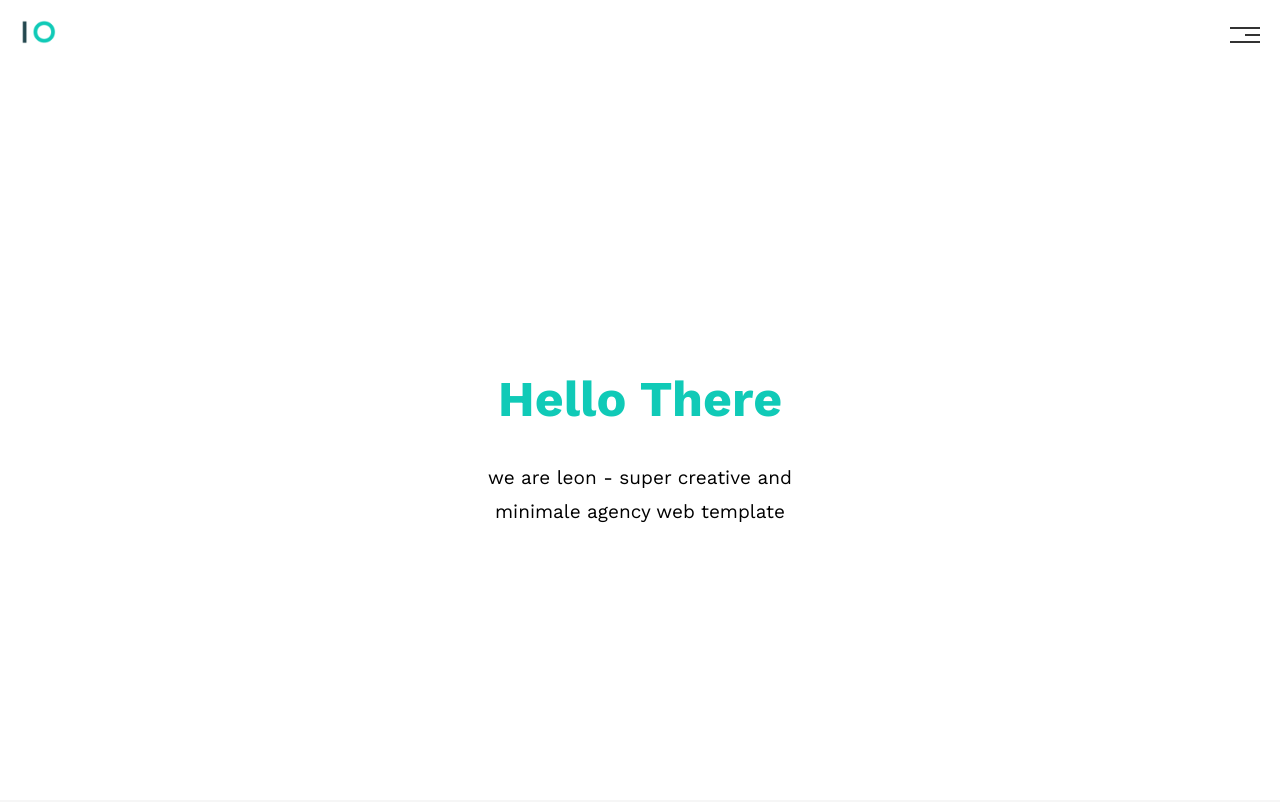
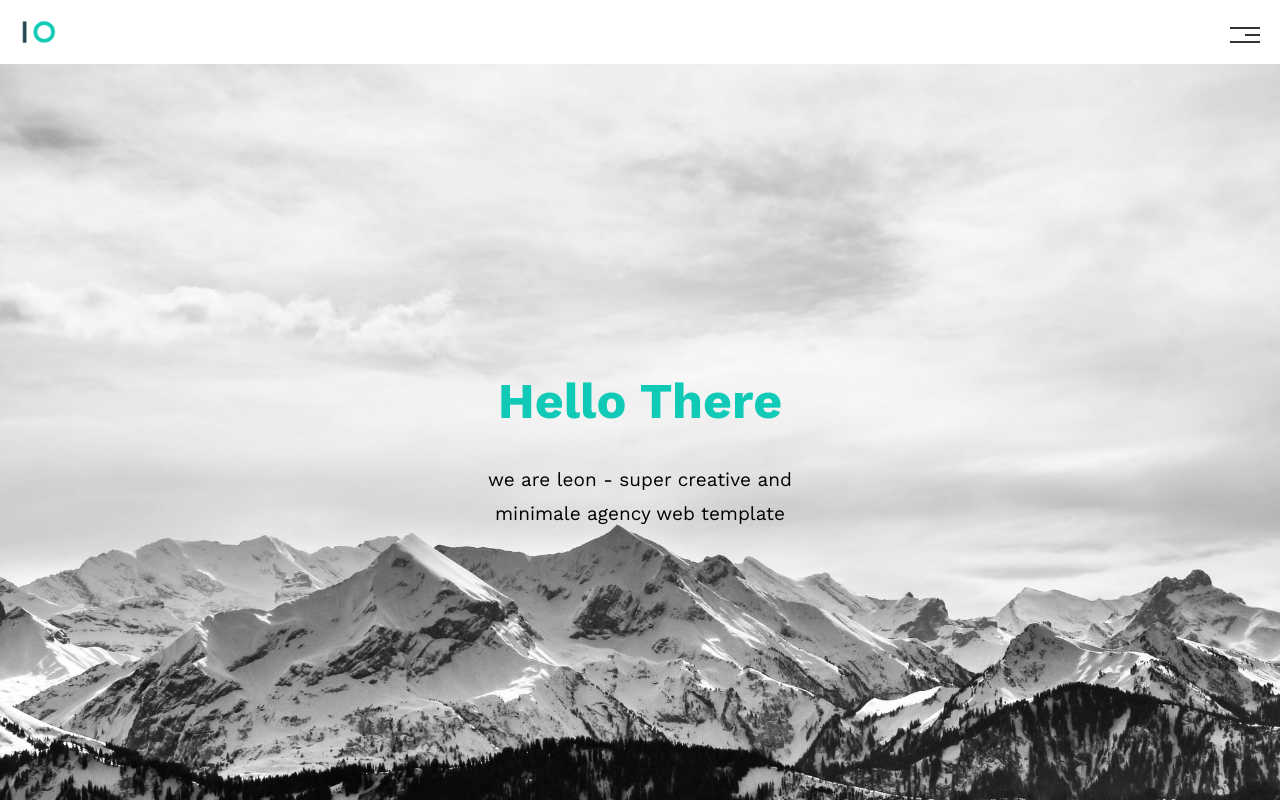
Before and after one commit to iyourie/template-1, a plain HTML site: page index.html in a window 1280 px wide. Shown: the top 802 px of the page. Drawn offline with nearby package versions, Linux system fonts and the light colour scheme.

Commit message:
all problemes fixed

```diff
--- a/css/style.css
+++ b/css/style.css
@@ -164,10 +164,11 @@ header #links ul li:not(:last-child) a {
 
 /*landing section start*/
 article {
-  background: url('img/2.jpg');
+  position: relative;
+}
+article img {
   height: calc(100vh - 64px);
-  background-size: cover;
-  position: relative;
+  width: 100%;
 }
 article .hello-world {
   margin: 0px;
@@ -177,6 +178,7 @@ article .hello-world {
   transform: translate(-50%, -50%);
   font-weight: 800;
   text-align: center;
+  z-index: 45;
 }
 article .hello-world h1 {
   color: var(--maincolor);
--- a/index.html
+++ b/index.html
@@ -45,6 +45,7 @@
     <!--header end-->
     <!--landing section start-->
     <article>
+         <img src="img/2.jpg" alt="">
         <div class="hello-world">
             <h1>hello there</h1>
             <p>we are leon - super creative and minimale agency web template</p>
```
